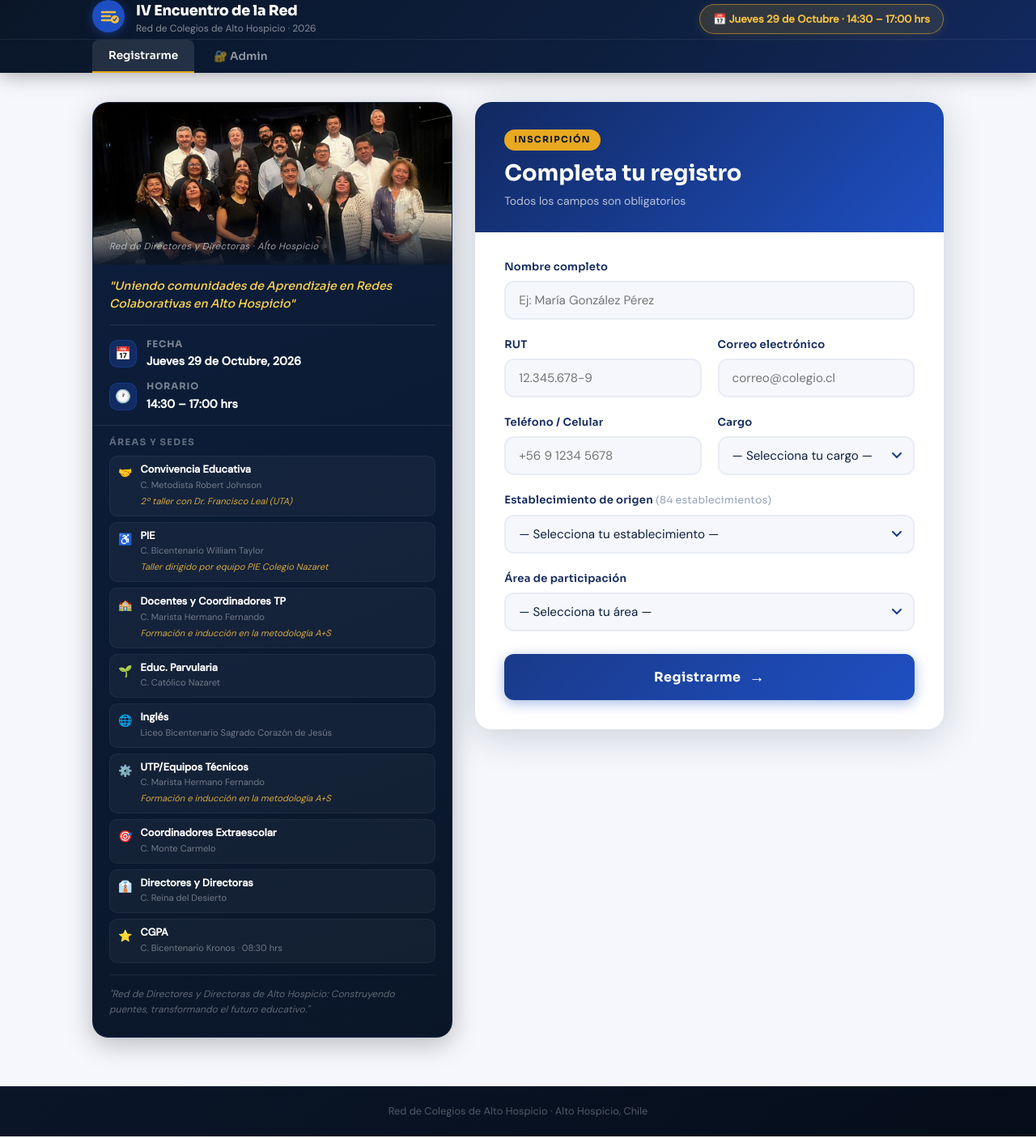
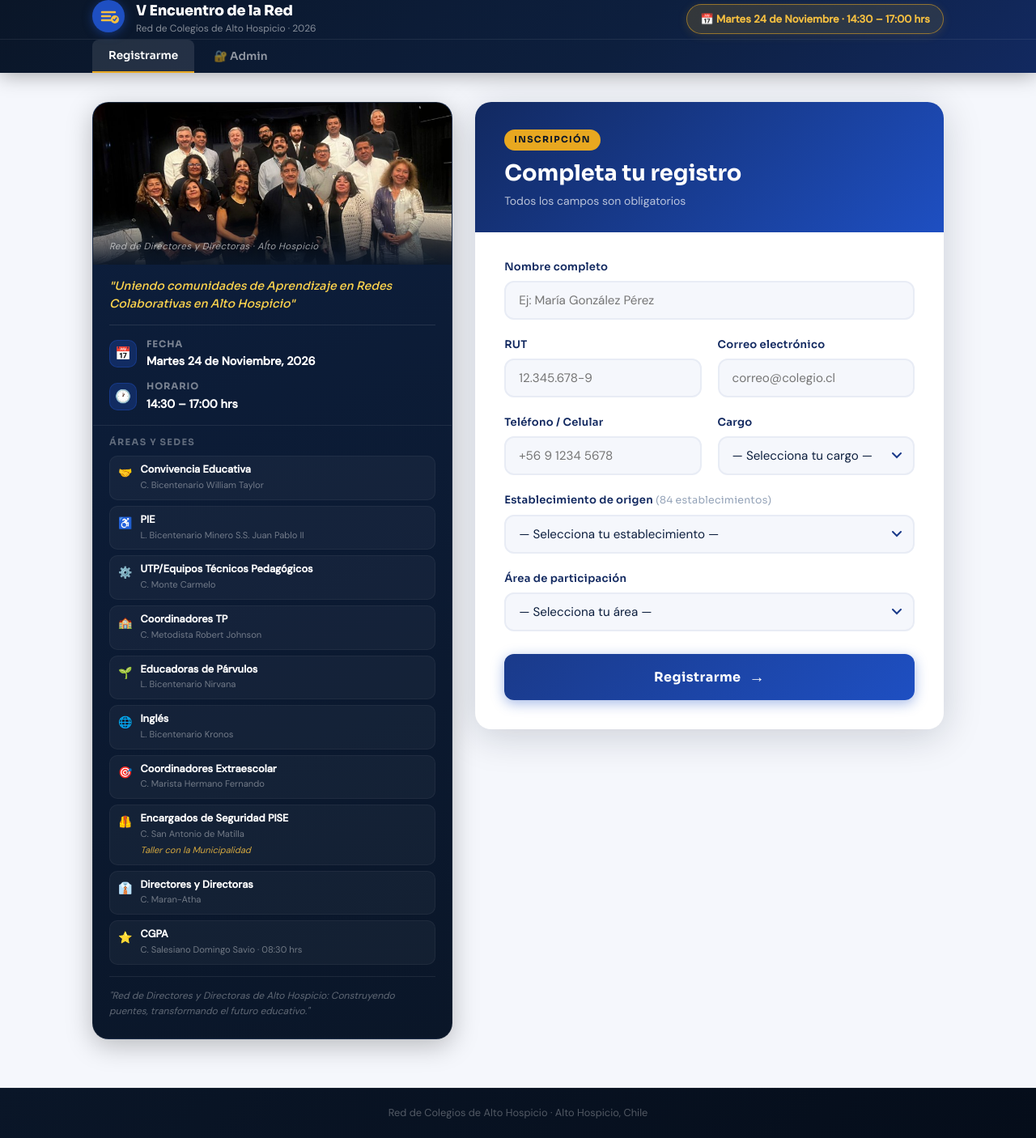
Before and after one commit to javoxapple-alt/front_formulario_red_de_directores, a React (Vite) app: page / in a window 1280 px wide. Shown: the whole page at 81% size. Built offline with nearby package versions, Linux system fonts and the light colour scheme.

Commit message:
Encuentro 24 de noviembre: mesas, sedes y fecha

```diff
--- a/src/App.jsx
+++ b/src/App.jsx
@@ -35,12 +35,12 @@ function Header() {
             </svg>
           </div>
           <div>
-            <h1 className="brand-title">IV Encuentro de la Red</h1>
+            <h1 className="brand-title">V Encuentro de la Red</h1>
             <p className="brand-sub">Red de Colegios de Alto Hospicio · 2026</p>
           </div>
         </div>
         <div className="header-date">
-          <span className="date-badge">📅 Jueves 29 de Octubre · 14:30 – 17:00 hrs</span>
+          <span className="date-badge">📅 Martes 24 de Noviembre · 14:30 – 17:00 hrs</span>
         </div>
       </div>
       <nav className="app-nav">
@@ -70,15 +70,16 @@ function Header() {
 }
 
 const AREAS_INFO = [
-  { area: 'Convivencia Educativa',       sede: 'C. Metodista Robert Johnson',                  taller: '2º taller con Dr. Francisco Leal (UTA)',                                  icon: '🤝' },
-  { area: 'PIE',                          sede: 'C. Bicentenario William Taylor',               taller: 'Taller dirigido por equipo PIE Colegio Nazaret',                                   icon: '♿' },
-  { area: 'Docentes y Coordinadores TP', sede: 'C. Marista Hermano Fernando',                  taller: 'Formación e inducción en la metodología A+S',                           icon: '🏫' },
-  { area: 'Educ. Parvularia',            sede: 'C. Católico Nazaret',                                                                                                          icon: '🌱' },
-  { area: 'Inglés',                      sede: 'Liceo Bicentenario Sagrado Corazón de Jesús',                                                                                  icon: '🌐' },
-  { area: 'UTP/Equipos Técnicos',        sede: 'C. Marista Hermano Fernando',                  taller: 'Formación e inducción en la metodología A+S',                           icon: '⚙️' },
-  { area: 'Coordinadores Extraescolar',  sede: 'C. Monte Carmelo',                                                                                                             icon: '🎯' },
-  { area: 'Directores y Directoras',     sede: 'C. Reina del Desierto',                                                                                                        icon: '👔' },
-  { area: 'CGPA',                        sede: 'C. Bicentenario Kronos · 08:30 hrs',                                                                                           icon: '⭐' },
+  { area: 'Convivencia Educativa',            sede: 'C. Bicentenario William Taylor',                                       icon: '🤝' },
+  { area: 'PIE',                               sede: 'L. Bicentenario Minero S.S. Juan Pablo II',                            icon: '♿' },
+  { area: 'UTP/Equipos Técnicos Pedagógicos',  sede: 'C. Monte Carmelo',                                                     icon: '⚙️' },
+  { area: 'Coordinadores TP',                  sede: 'C. Metodista Robert Johnson',                                          icon: '🏫' },
+  { area: 'Educadoras de Párvulos',            sede: 'L. Bicentenario Nirvana',                                              icon: '🌱' },
+  { area: 'Inglés',                            sede: 'L. Bicentenario Kronos',                                               icon: '🌐' },
+  { area: 'Coordinadores Extraescolar',        sede: 'C. Marista Hermano Fernando',                                          icon: '🎯' },
+  { area: 'Encargados de Seguridad PISE',      sede: 'C. San Antonio de Matilla',      taller: 'Taller con la Municipalidad', icon: '🦺' },
+  { area: 'Directores y Directoras',           sede: 'C. Maran-Atha',                                                        icon: '👔' },
+  { area: 'CGPA',                              sede: 'C. Salesiano Domingo Savio · 08:30 hrs',                                icon: '⭐' },
 ];
 
 function RegisterPage({ onSuccess }) {
@@ -103,7 +104,7 @@ function RegisterPage({ onSuccess }) {
           <div className="event-details">
             <div className="detail-item">
               <div className="detail-icon-wrap">📅</div>
-              <div><strong>Fecha</strong><span>Jueves 29 de Octubre, 2026</span></div>
+              <div><strong>Fecha</strong><span>Martes 24 de Noviembre, 2026</span></div>
             </div>
             <div className="detail-item">
               <div className="detail-icon-wrap">🕐</div>
@@ -146,7 +147,7 @@ function ParticipantsPage({ refreshKey }) {
     <div className="page-single">
       <div className="page-title-bar">
         <h2>Participantes registrados</h2>
-        <p>Listado completo de inscritos al IV Encuentro de la Red 2026</p>
+        <p>Listado completo de inscritos al V Encuentro de la Red 2026</p>
       </div>
       <ParticipantsList refreshKey={refreshKey} />
     </div>
```
